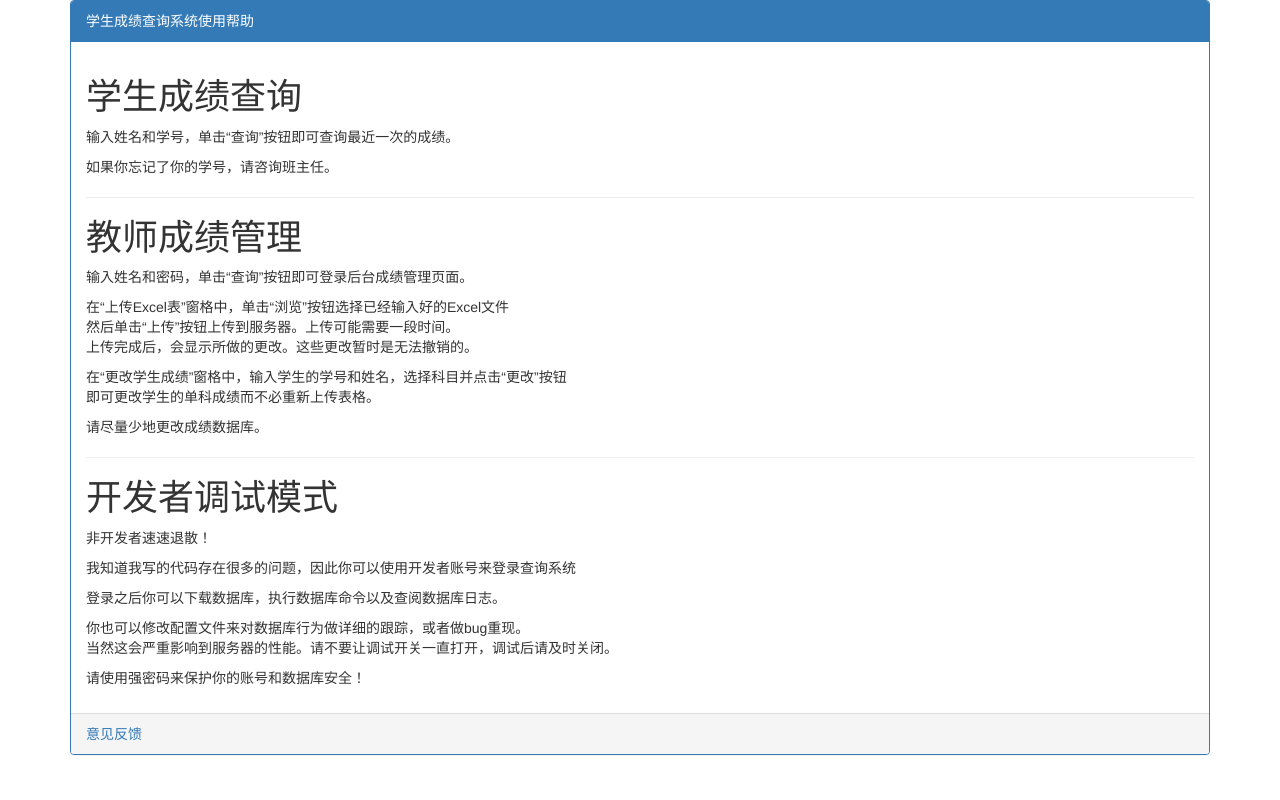
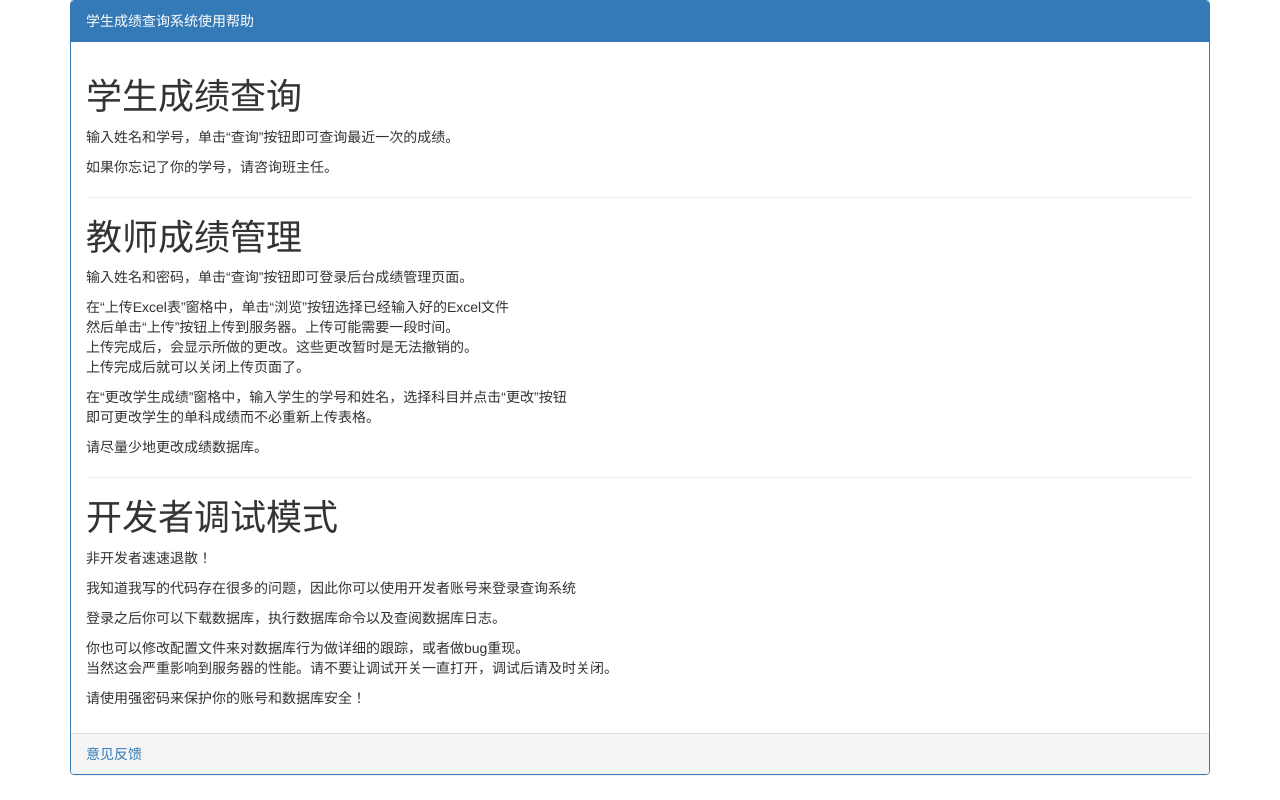
Before and after one commit to dousha/scoreMan, a plain HTML site: page help.html in a window 1280 px wide. Drawn offline with nearby package versions, Linux system fonts and the light colour scheme.

Commit message:
alpha build

```diff
--- a/help.html
+++ b/help.html
@@ -30,7 +30,8 @@ Tabstop: 4
 					<p>输入姓名和密码，单击“查询”按钮即可登录后台成绩管理页面。</p>
 					<p>在“上传Excel表”窗格中，单击“浏览”按钮选择已经输入好的Excel文件<br>
 					然后单击“上传”按钮上传到服务器。上传可能需要一段时间。<br>
-					上传完成后，会显示所做的更改。这些更改暂时是无法撤销的。</p>
+					上传完成后，会显示所做的更改。这些更改暂时是无法撤销的。<br>
+					上传完成后就可以关闭上传页面了。</p>
 					<p>在“更改学生成绩”窗格中，输入学生的学号和姓名，选择科目并点击“更改”按钮<br>
 					即可更改学生的单科成绩而不必重新上传表格。</p>
 					<p>请尽量少地更改成绩数据库。</p>
```
Also changed, not shown: 5 other files.
